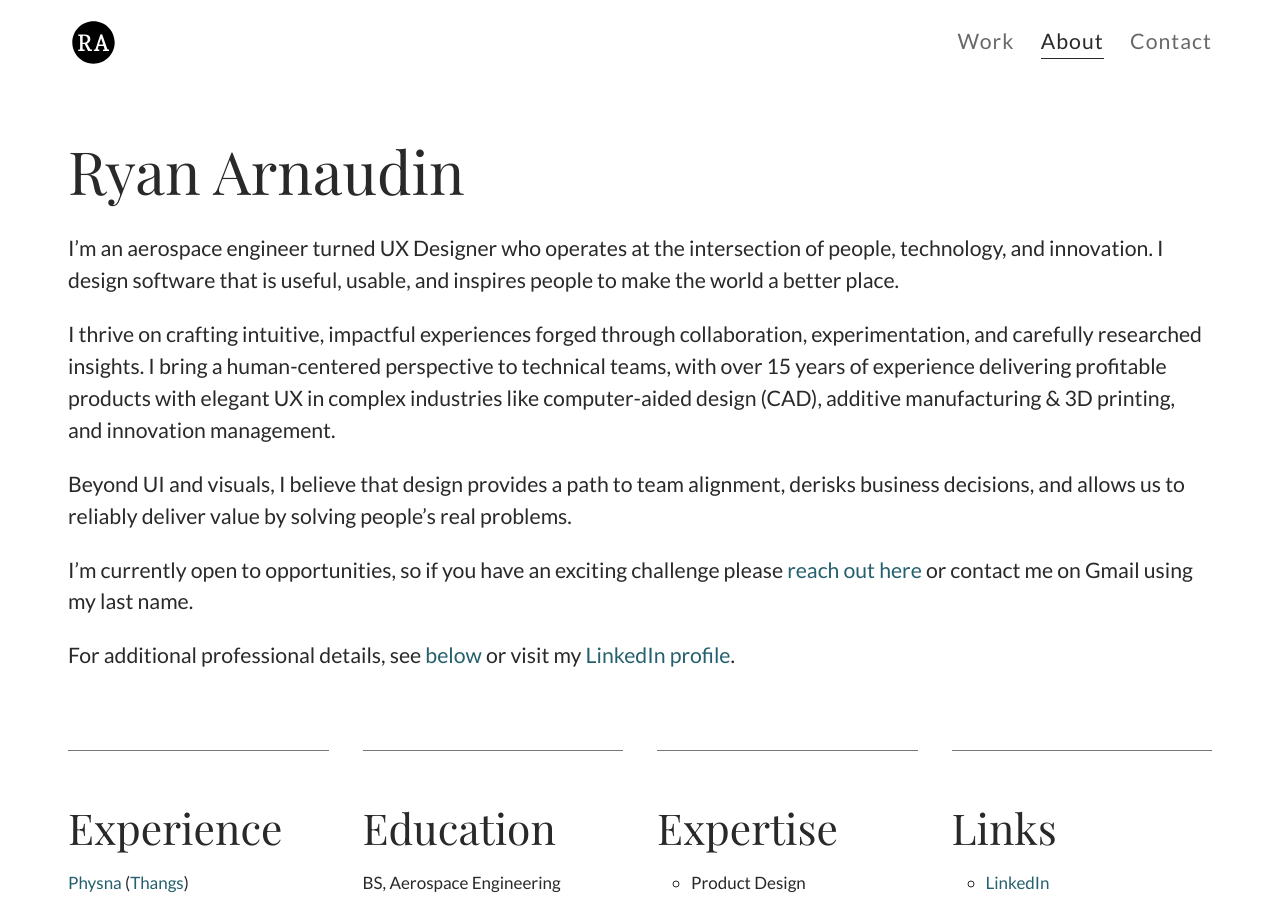
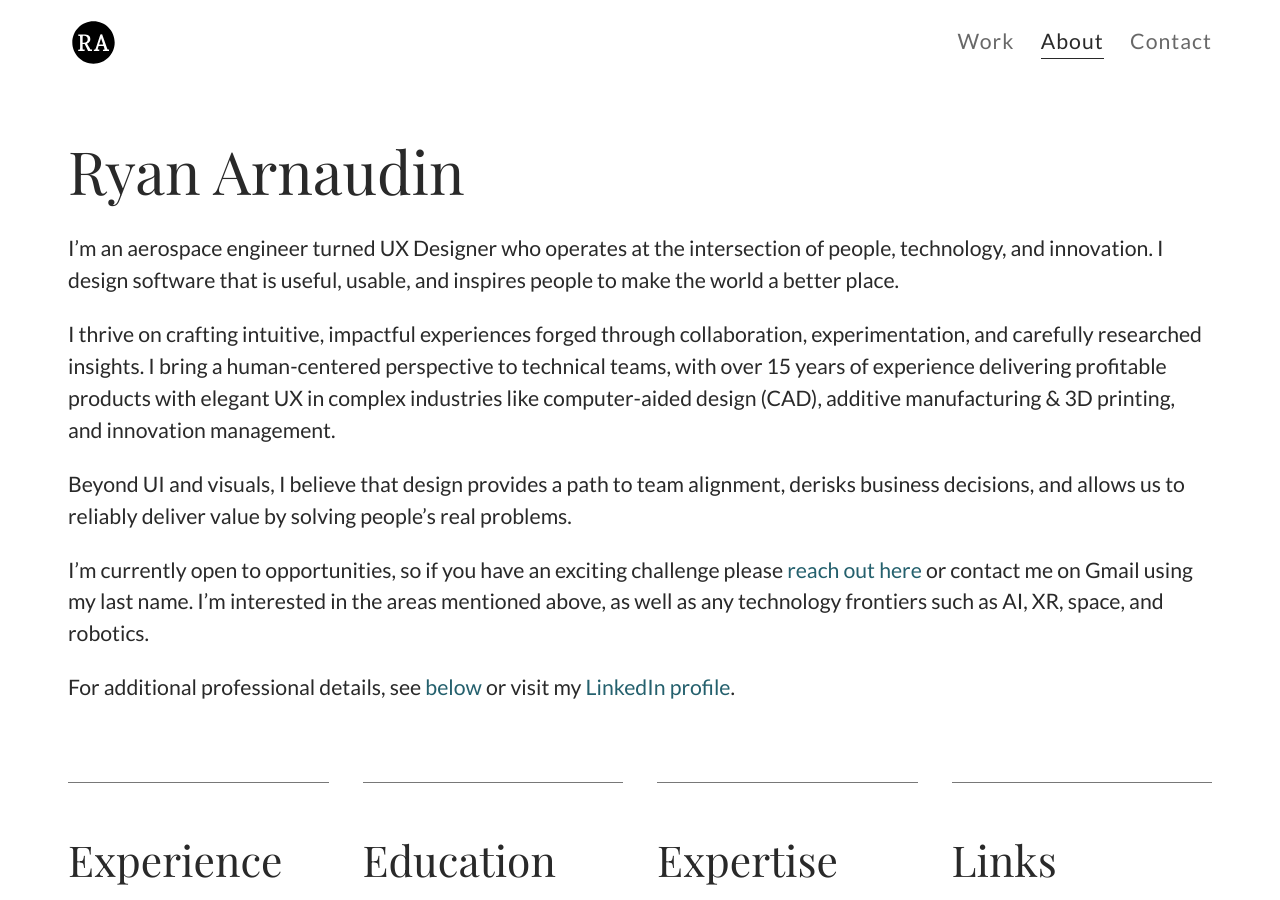
Before and after one commit to arnaudin/arnaudin.github.io, a Jekyll site: the page built from _pages/about.html, in a window 1280 px wide and 900 px high. Built offline with Jekyll 4.4.1, drawn with Linux system fonts in a browser that asks for light colours; nearby versions of some CDN libraries.

Commit message:
Update about

```diff
--- a/_pages/about.html
+++ b/_pages/about.html
@@ -14,7 +14,7 @@ intro: |
 
   Beyond UI and visuals, I believe that design provides a path to team alignment, derisks business decisions, and allows us to reliably deliver value by solving people's real problems.
 
-  I'm currently open to opportunities, so if you have an exciting challenge please [reach out here](/contact/) or contact me on Gmail using my last name.
+  I'm currently open to opportunities, so if you have an exciting challenge please [reach out here](/contact/) or contact me on Gmail using my last name. I'm interested in the areas mentioned above, as well as any technology frontiers such as AI, XR, space, and robotics.
 
   For additional professional details, see [below](#details_section) or visit my [LinkedIn profile](//linkedin.com/in/arnaudin).
 
```
